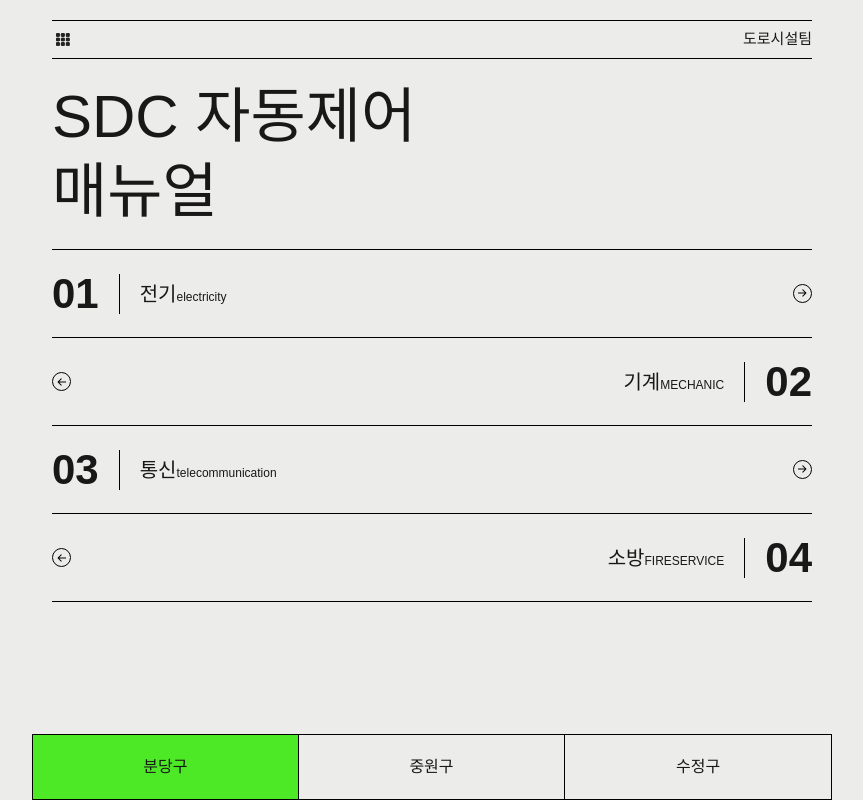
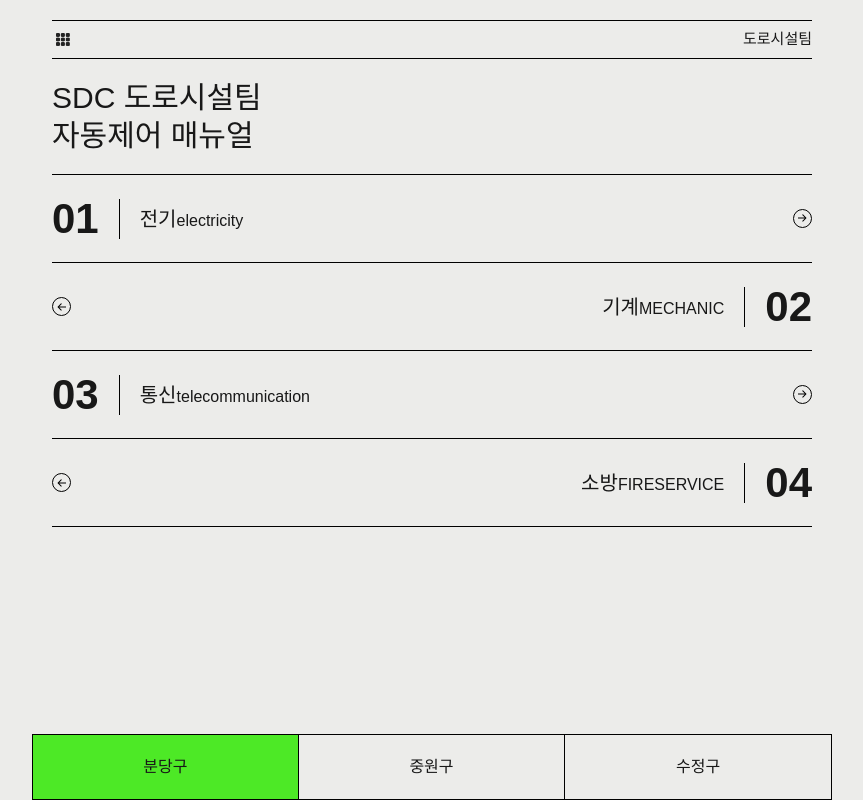
Before and after one commit to narag0123/SDC-QR-manual, a Next.js app: page / in a window 1280 px wide. Shown: the whole page, without its empty margins (208-1071 px from the left). Built offline with nearby package versions, Linux system fonts and the light colour scheme; a web font is replaced by a local one.

Commit message:
main design changed

```diff
--- a/src/app/components/field/even_field.tsx
+++ b/src/app/components/field/even_field.tsx
@@ -29,10 +29,10 @@ export const Even_field = ({ index }: Props) => {
                 </div>
                 <div className="font-light flex items-center gap-5">
                     <div>
-                        <span className="text-[20px]">
+                        <span className="text-xl">
                             {convertFieldKR(index)}
                         </span>
-                        <span className="text-[12px]">
+                        <span className="text-base">
                             {convertFieldEN(
                                 index
                             )?.toUpperCase()}
--- a/src/app/components/field/odd_field.tsx
+++ b/src/app/components/field/odd_field.tsx
@@ -34,10 +34,10 @@ export const Odd_field = ({ index }: Props) => {
                     </h1>
                     <hr className="border-black border-l-[0.5px] h-10 my-1" />
                     <div className="font-light">
-                        <span className="text-[20px]">
+                        <span className="text-xl">
                             {convertFieldKR(index)}
                         </span>
-                        <span className="text-[12px]">
+                        <span className="text-base">
                             {convertFieldEN(index)}
                         </span>
                     </div>
--- a/src/app/page.tsx
+++ b/src/app/page.tsx
@@ -11,10 +11,10 @@ import { useGlobalStore } from "./(model)/data/store";
 
 export default function Home() {
     return (
-        <div className="h-full w-full">
-            <h1 className="text-6xl font-thin my-5 leading-tight">
-                SDC 자동제어 <br />
-                매뉴얼
+        <div className=" w-full flex flex-col overflow-hidden">
+            <h1 className="text-3xl font-light my-5 leading-tight">
+                <p>SDC 도로시설팀</p>
+                <p>자동제어 매뉴얼</p>
             </h1>
             <Hr_line />
 
```
